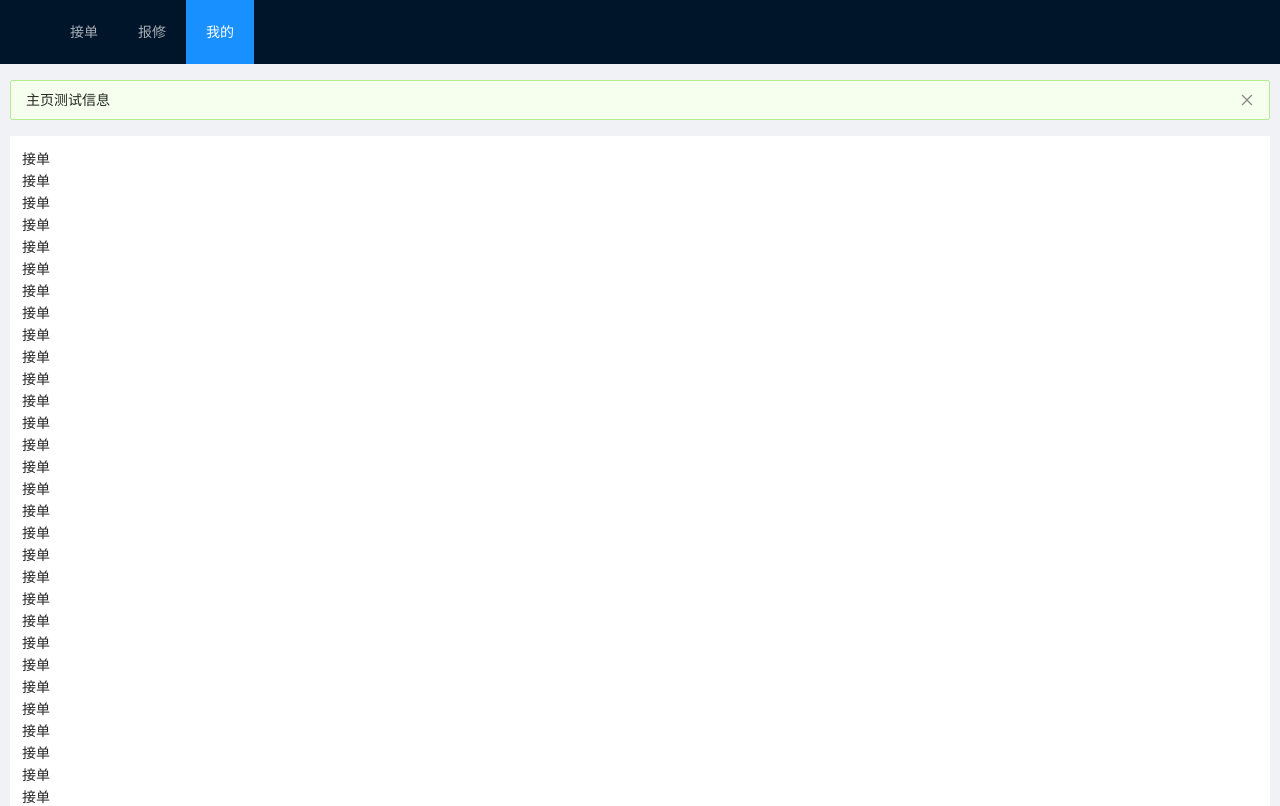
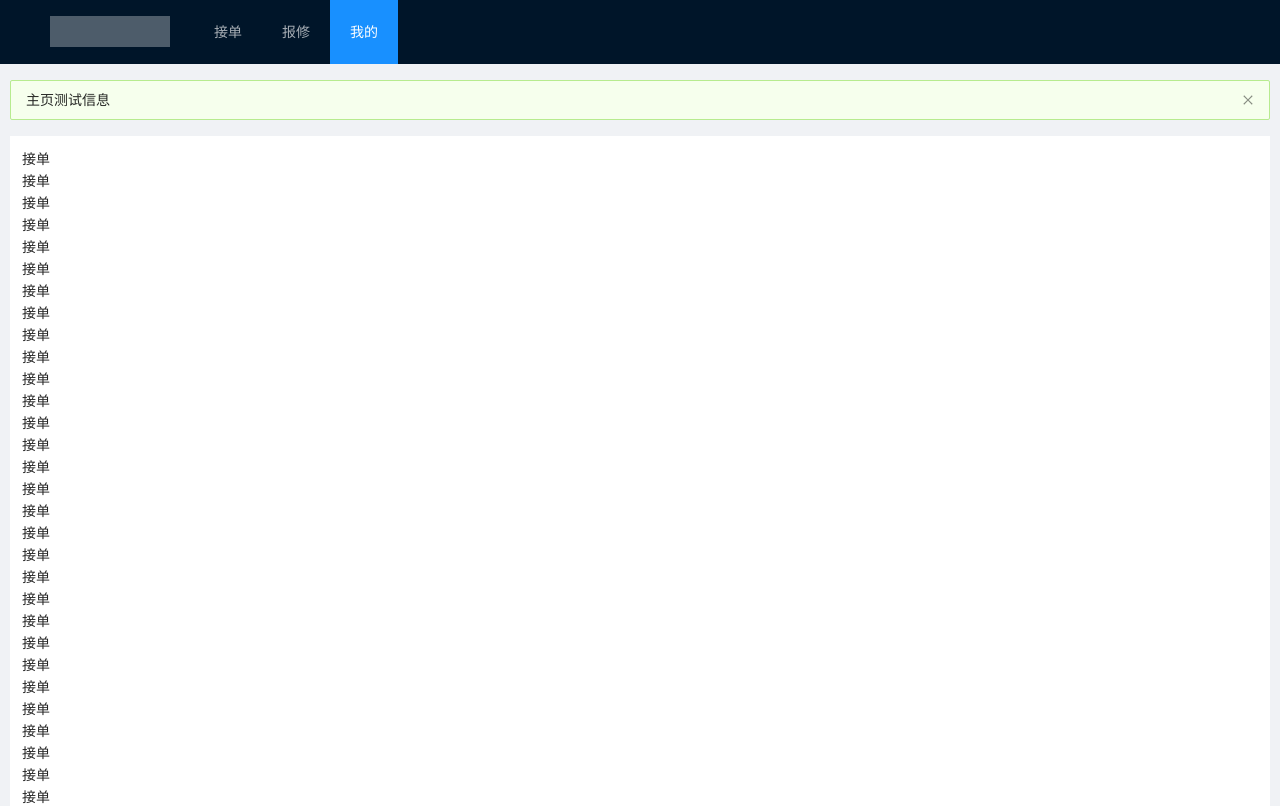
Before and after one commit to qianmianyao/work-order-client, a Vue app: page /#/ in a window 1280 px wide. Shown: the top 806 px of the page. Built offline with nearby package versions, Linux system fonts and the light colour scheme.

Commit message:
:lipstick: 更新登录和注册界面

```diff
--- a/src/components/login/logins.vue
+++ b/src/components/login/logins.vue
@@ -1,6 +1,7 @@
 <template>
   <div :style="{ background: '#fff', padding: '24px', minHeight: '280px' }">
     <a-form
+      style="margin: 0 auto"
       :model="formState"
       name="normal_login"
       class="login-form"
@@ -93,7 +94,5 @@ export default defineComponent({
 
 })
 </script>
-
-<style scoped>
-
+<style>
 </style>
--- a/src/components/login/register.vue
+++ b/src/components/login/register.vue
@@ -1,6 +1,7 @@
 <template>
   <div :style="{ background: '#fff', padding: '25px', minHeight: '280px'}">
     <a-form
+      style="margin: 0 auto"
       :model="formState"
       name="normal_login"
       class="login-form"
@@ -139,7 +140,3 @@ export default defineComponent({
 
 })
 </script>
-
-<style scoped>
-
-</style>
--- a/src/views/Home.vue
+++ b/src/views/Home.vue
@@ -25,15 +25,14 @@
 
     <a-layout-content style="padding: 0 10px">
 
-      <a-breadcrumb style="margin: 16px 0">
       <a-alert
         v-if="visible"
         :message="message"
         type="success"
         closable
         :after-close="handleClose"
+        style="margin: 16px 0"
       />
-      </a-breadcrumb>
 
       <div :style="{ background: '#fff', padding: '12px', minHeight: '320px' }">
         <router-view />
@@ -81,3 +80,12 @@ export default defineComponent({
 
 })
 </script>
+<style>
+.logo {
+  float: left;
+  width: 120px;
+  height: 31px;
+  margin: 16px 24px 16px 0;
+  background: rgba(255, 255, 255, 0.3);
+}
+</style>
--- a/src/views/Login.vue
+++ b/src/views/Login.vue
@@ -20,18 +20,17 @@
     </a-layout-header>
     <a-layout-content style="padding: 0 10px">
 
-      <a-breadcrumb style="margin: 16px 0" >
         <a-alert
           v-if="visible"
           :message="message"
           type="success"
           closable
           :after-close="handleClose"
+          style="margin: 16px 0"
         />
-      </a-breadcrumb>
 
       <!-- 动态组件-->
-      <div :style="{ background: '#fff', padding: '12px', minHeight: '320px' }">
+      <div :style="{ background: '#fff', padding: '18%', minHeight: '320px' }">
         <router-view />
       </div>
     </a-layout-content>
@@ -72,3 +71,23 @@ export default defineComponent({
   }
 })
 </script>
+<style>
+.login-form {
+  max-width: 300px;
+}
+.login-form-wrap {
+  display: flex;
+  align-items: center;
+  justify-content: space-between;
+}
+.login-form-button {
+  width: 100%;
+}
+.logo {
+  float: left;
+  width: 120px;
+  height: 31px;
+  margin: 16px 24px 16px 0;
+  background: rgba(255, 255, 255, 0.3);
+}
+</style>
```
Lines whose indentation alone changed are shown as unchanged.
